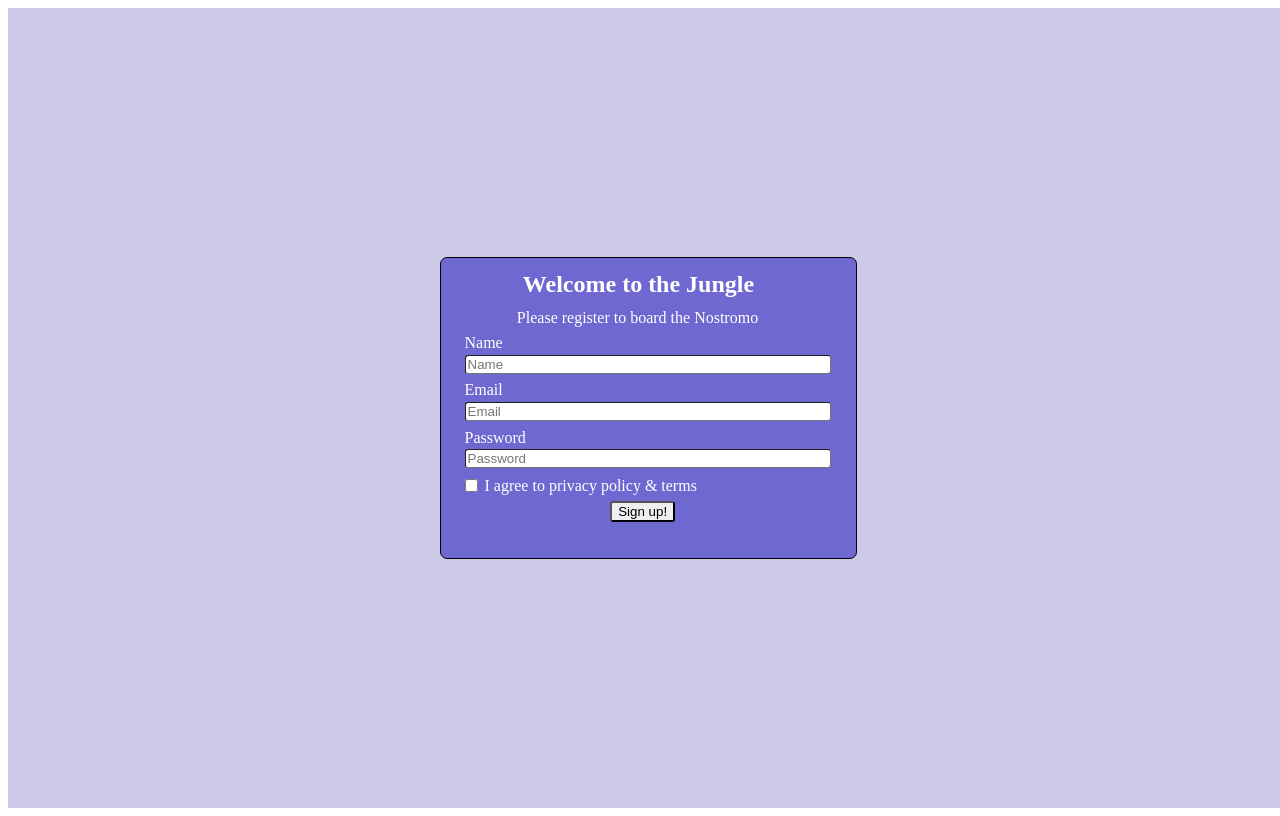
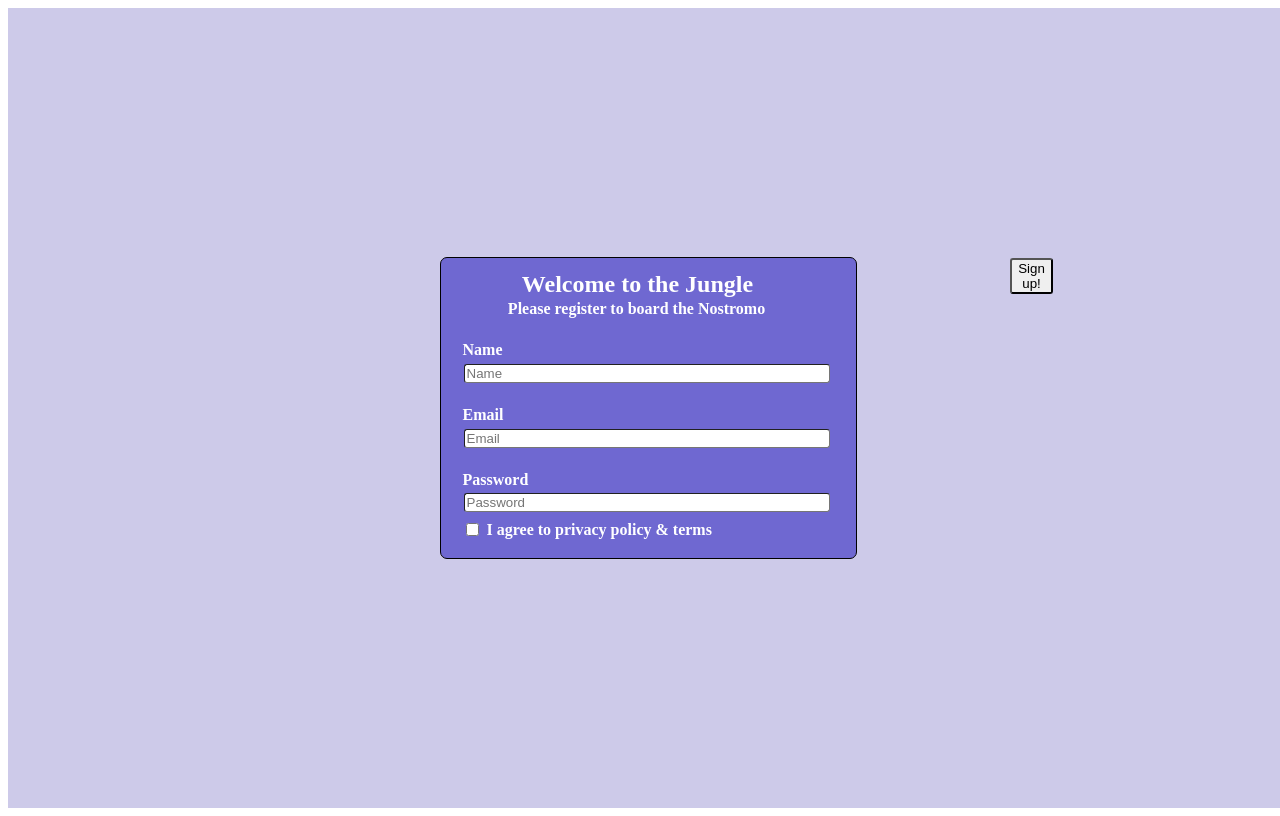
Before and after one commit to gridmaster/dashboard, a React (Create React App) app: page /register in a window 1280 px wide. Built offline with nearby package versions, Linux system fonts and the light colour scheme.

Commit message:
registration page works and html fixed

```diff
--- a/src/assets/css/Register.css
+++ b/src/assets/css/Register.css
@@ -51,6 +51,34 @@
     vertical-align: middle;
 }
 
+.th-style {
+    display: flex;
+    width: 200px;
+    padding-top: 20px;
+    padding-left: 20px;
+    text-align: left;
+}
+
+.th-label-style {
+    display: flex;
+    width: 250px;
+    padding-left: 25px;
+    padding-top: -20px;
+    text-align: left;
+}
+
+.checkbox-container {
+  display: flex;
+  align-items: center; /* Vertically centers the items */
+  margin-bottom: 15px; /* Adds space between items */
+}
+
+.checkbox-container div-input[type="checkbox"] {
+  margin-right: 10px; /* Adds space between the checkbox and the label */
+  /* Ensures the checkbox doesn't shrink on small screens */
+  flex-shrink: 0;
+}
+
 .tr-input-style {
     width: 360px;
     border-radius: 3px;
@@ -58,6 +86,7 @@
 }
 
 .tr-checkbox-style {
+    display: flex;
     margin-top: 7px;
     margin-left: 22px;
     margin-right: -17px;
--- a/src/views/auth/Register.jsx
+++ b/src/views/auth/Register.jsx
@@ -6,53 +6,62 @@ const Register = () => {
         <div className='outerDivStyle'>
             <div >
                 <div className='welcomeDivStyle'>
-                    <form>
+
                         <table>
-                            <tr >
-                                <th className='th-header-style' >Welcome to the Jungle</th>
-                            </tr>
-                            <tr >
-                                <p className='p-style'>Please register to board the Nostromo</p>
-                            </tr>
-
-                            <tr>
+                            <thead>
                                 <tr >
-                                    <label className='tr-style' htmlFor="name">Name</label>
+                                    <th className='th-header-style' >Welcome to the Jungle</th>
                                 </tr>
                                 <tr >
-                                    <input className='tr-style tr-input-style' type='text' name='name' placeholder='Name' id='name' required />
+                                    <th className='p-style'>Please register to board the Nostromo</th>
                                 </tr>
-                            </tr>
-
-                             <tr>
+                            </thead>
+                            <tbody>
                                 <tr >
-                                    <label className='tr-style' htmlFor="email">Email</label>
+                                    <th className='th-style'>Name</th>
                                 </tr>
                                 <tr >
-                                    <input className='tr-style tr-input-style' type='text' name='email' placeholder='Email' id='email' required />
+                                    <td>
+                                    <input className='tr-style tr-input-style' type='text' name='name' placeholder='Name' id='name' required />
+                                    </td>
                                 </tr>
-                            </tr>
 
-                            <tr>
                                 <tr >
-                                    <label className='tr-style' htmlFor="password">Password</label>
+                                    <th className='th-style'>Email</th>
                                 </tr>
                                 <tr >
-                                    <input className='tr-style tr-input-style' type='text' name='password' placeholder='Password' id='password' required />
+                                    <th>
+                                        <input className='tr-style tr-input-style' type='text' name='email' placeholder='Email' id='email' required />
+                                    </th>
                                 </tr>
-                            </tr>
 
-                            <tr >
-                                <input className='tr-style tr-checkbox-style' type='checkbox' name='checkbox' id='checkbox' />
-                                <label className='tr-style tr-lable-style' htmlFor='checkbox'> I agree to privacy policy & terms</label>
-                            </tr>
+                                <tr >
+                                    <th className='th-style'>Password</th>
+                                </tr>
+                                <tr >
+                                    <th>
+                                        <input className='tr-style tr-input-style' type='text' name='password' placeholder='Password' id='password' required />
+                                    </th>
+                                </tr>
+                            </tbody>
+                            <tfoot>
+                                <tr >
+                                    <th>
+                                        <div className='checkbox-container'>
+                                            <input className='div-input th-label th-input tr-checkbox-style' type='checkbox' name='checkbox' id='checkbox' />
 
+                                            <label className='th-label th-label-style'> I agree to privacy policy & terms</label>
+                                        </div>
+                                    </th>
+
+                                </tr>
+                            </tfoot>
                         </table>
 
                         <div className='tr-button-center'>
                             <button className='tr-style tr-button-style'>Sign up!</button>
                         </div>
-                    </form>
+
                 </div>
             </div>
         </div>
```
